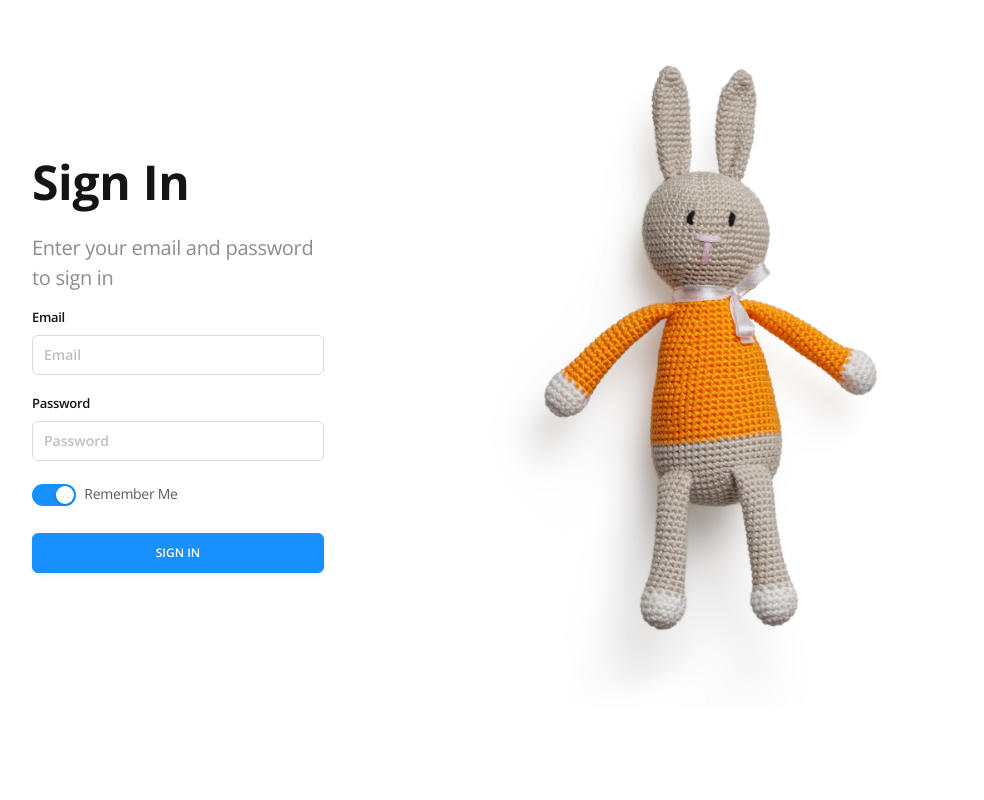
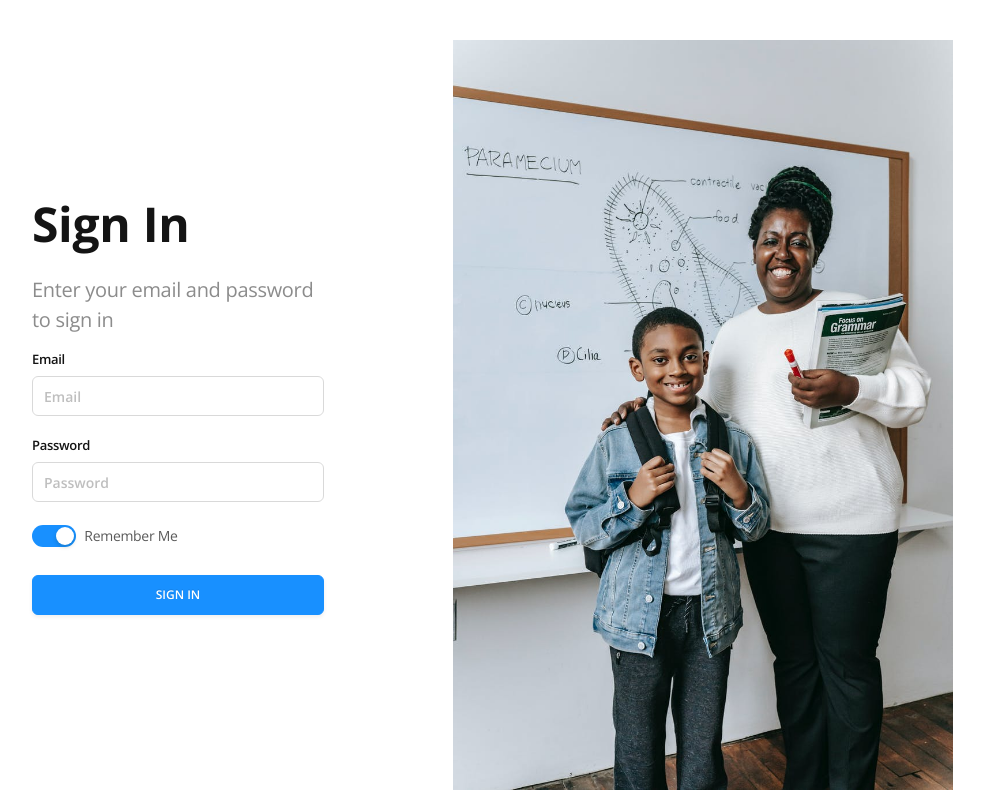
Before and after one commit to wansom/joyrise, a Vue app: page /#/Sign-In in a window 1280 px wide. Shown: the whole page, without its empty margins (146-1130 px from the left). Built offline with nearby package versions, Linux system fonts and the light colour scheme; no server answers; what vue-github-buttons would draw is missing.

Commit message:
change logo

```diff
--- a/src/components/Widgets/WidgetBalance.vue
+++ b/src/components/Widgets/WidgetBalance.vue
@@ -4,7 +4,7 @@
 		<a-card :bordered="false" class="widget-1">
 		<a-statistic
 			title="Total Payments"
-			value="20000"
+			value="189008"
 			:prefix="prefix"
 			:suffix="suffix"
 			:precision="0"
--- a/src/views/Sign-In.vue
+++ b/src/views/Sign-In.vue
@@ -52,7 +52,7 @@
 
 			<!-- Sign In Image Column -->
 			<a-col :span="24" :md="12" :lg="12" :xl="12" class="col-img">
-				<img src="images/img-signin.jpg" alt="">
+				<img src="images/teacher.jpeg" alt="">
 			</a-col>
 			<!-- Sign In Image Column -->
 
```
Also changed, not shown: public/images/teacher.jpeg (added).
